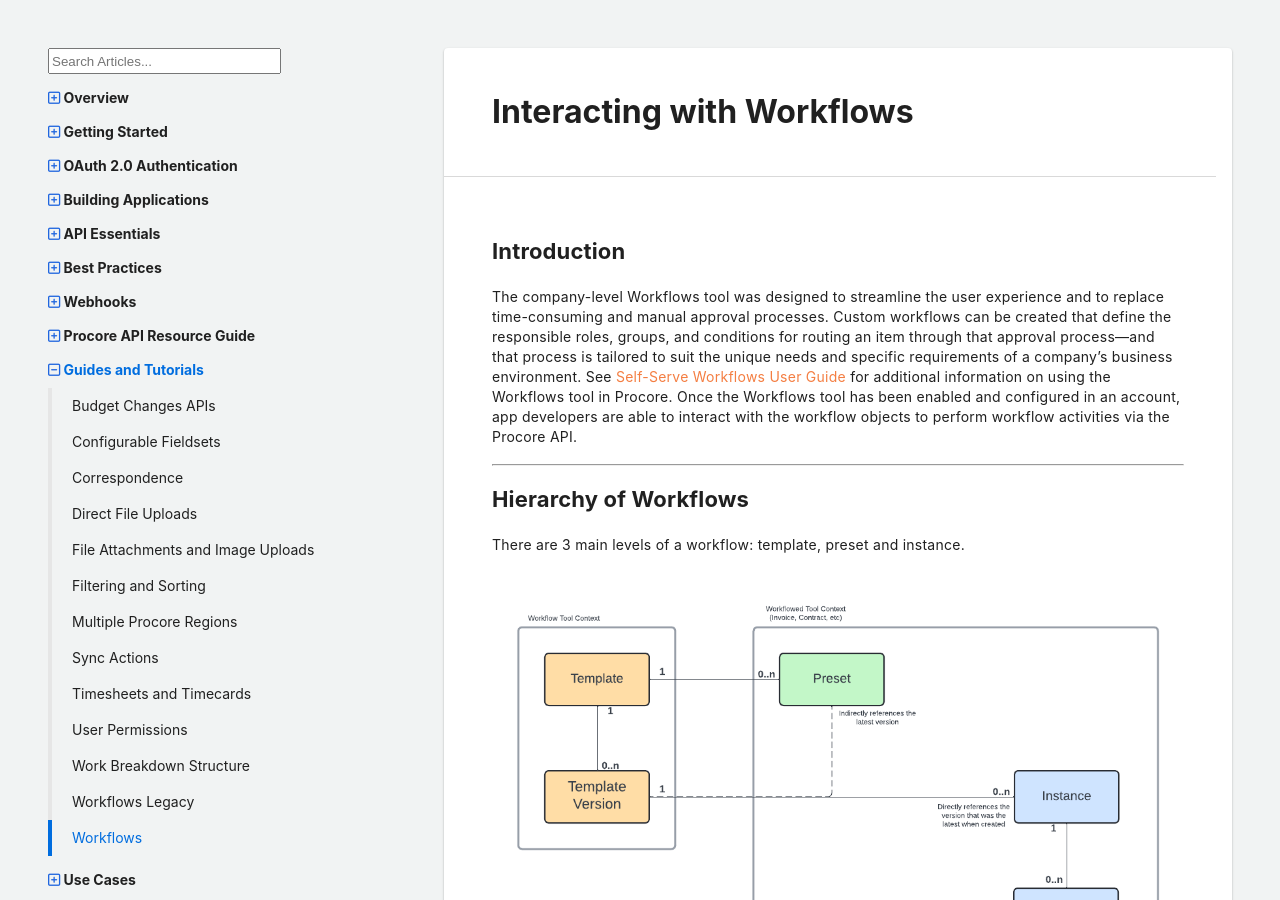
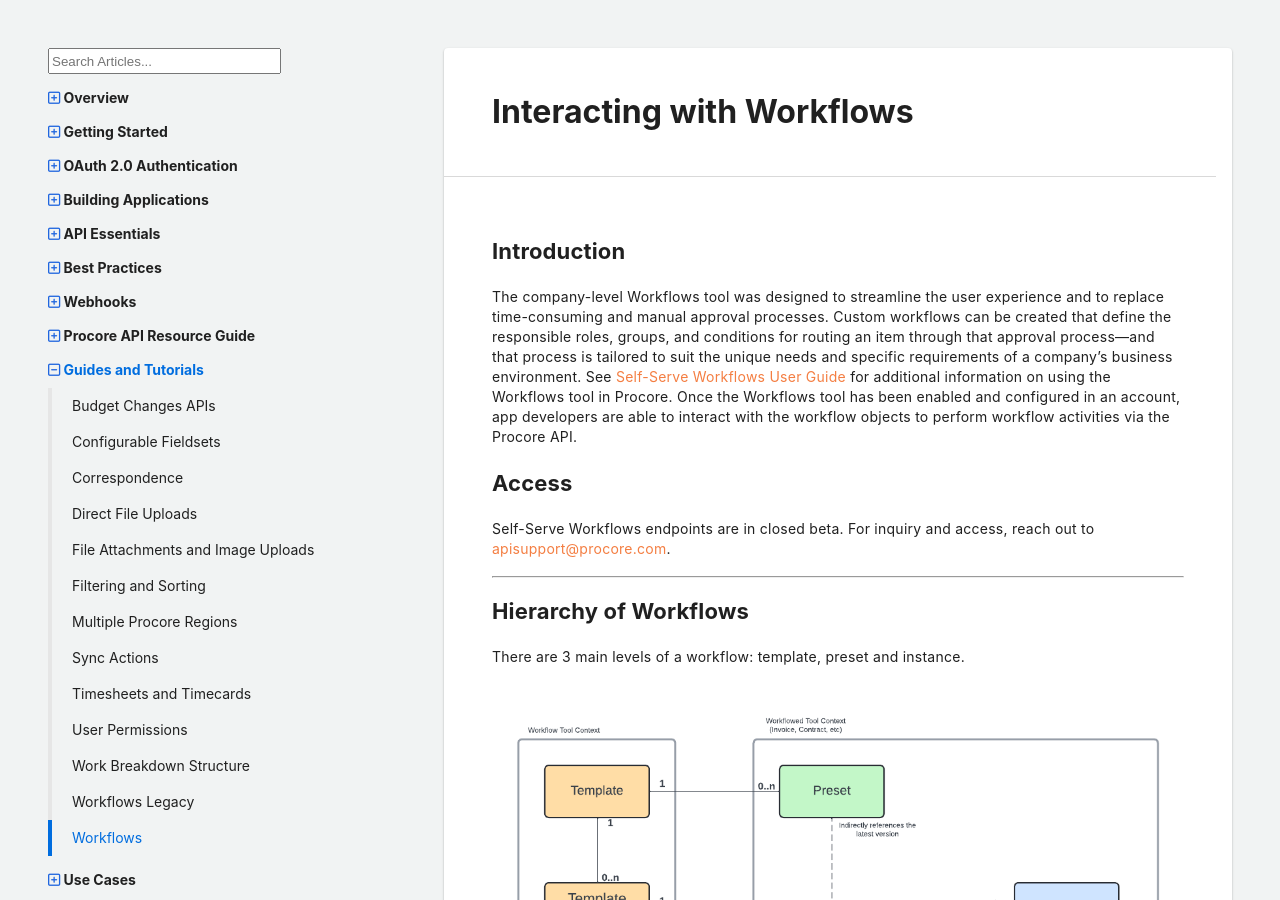
Before and after one commit to procore/documentation, a Jekyll site: the page built from tutorials/tutorial_workflows_v2.md, in a window 1280 px wide and 900 px high. Built offline with Jekyll 4.4.1, drawn with Linux system fonts in a browser that asks for light colours; comment, search, counter and statistics services are not loaded.

Commit message:
add note about access

```diff
--- a/tutorials/tutorial_workflows_v2.md
+++ b/tutorials/tutorial_workflows_v2.md
@@ -11,6 +11,10 @@ The company-level Workflows tool was designed to streamline the user experience
 Custom workflows can be created that define the responsible roles, groups, and conditions for routing an item through that approval process—and that process is tailored to suit the unique needs and specific requirements of a company's business environment.
 See [Self-Serve Workflows User Guide](https://support.procore.com/products/online/user-guide/company-level/workflows/tutorials/user-guide) for additional information on using the Workflows tool in Procore.
 Once the Workflows tool has been enabled and configured in an account, app developers are able to interact with the workflow objects to perform workflow activities via the Procore API.
+
+## Access
+
+Self-Serve Workflows endpoints are in closed beta. For inquiry and access, reach out to [apisupport@procore.com](mailto:apisupport@procore.com).
 
 ---
 
```
